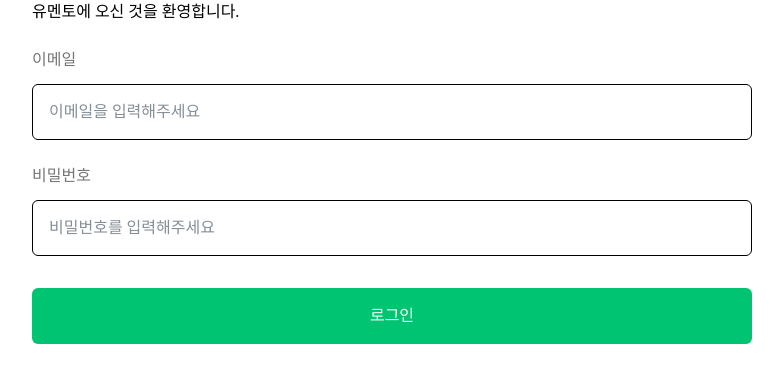
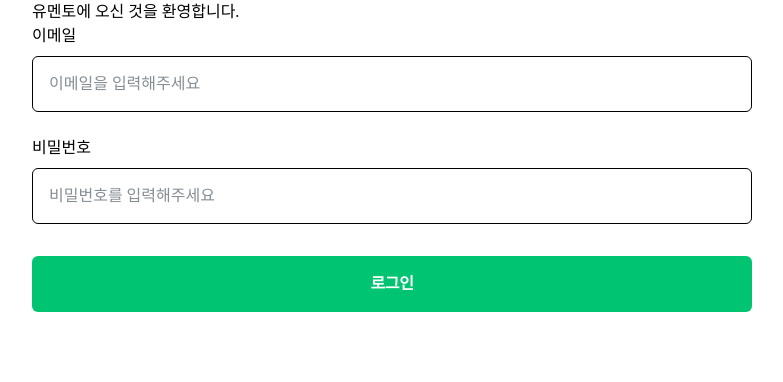
Before and after one commit to YouHakOn/Frontend, a Next.js app: page / in a window 1280 px wide. Shown: the top 382 px of the page, without its empty margins (248-1031 px from the left). Built offline with nearby package versions, Linux system fonts and the light colour scheme.

Commit message:
feat: combined react-hook-form and radix form
- combined RHF with Radix UI's Form
- Form is now RadixUI's Form.Root instead of RHF's FormProvider
- Commented out ShadcnUI's FormDescription

```diff
--- a/app/page.tsx
+++ b/app/page.tsx
@@ -4,7 +4,7 @@
 export default function Home() {
 	return (
 		<div className='max-w-3xl flex flex-col items-center mx-auto'>
-			<head></head>
+			{/* <head></head> */}
 			<main className='grid grid-cols-4 xs:grid-cols-8 gap-x-4 px-6'>
 				<SignIn />
 			</main>
--- a/package.json
+++ b/package.json
@@ -10,15 +10,14 @@
 		"lint": "next lint"
 	},
 	"dependencies": {
-		"@radix-ui/react-select": "^2.2.5",
-		"@radix-ui/react-slot": "^1.2.3",
+		"@hookform/resolvers": "^5.1.1",
 		"@tanstack/react-query": "^5.75.7",
 		"next": "^15.3.2",
 		"radix-ui": "^1.4.2",
 		"react": "^19.1.0",
 		"react-dom": "^19.1.0",
 		"react-hook-form": "^7.56.3",
-		"zod": "^3.24.4",
+		"zod": "^3.25.67",
 		"zustand": "^5.0.4"
 	},
 	"devDependencies": {
--- a/src/features/auth/ui/SignIn/SignInForm.tsx
+++ b/src/features/auth/ui/SignIn/SignInForm.tsx
@@ -1,44 +1,83 @@
 'use client'
 
-import { Form } from "radix-ui"
-import { useForm, FieldValues } from "react-hook-form"
+import {
+  Form,
+  FormControl,
+  FormField,
+  FormItem,
+  FormLabel,
+  FormMessage,
+  FormSubmit
+} from '@shared/ui/form'
+import { useForm, FieldValues, FormProvider } from 'react-hook-form'
 import { Input } from '@shared/ui/input/input'
-import { FormField } from "@shared/ui/formField"
+// import { FormField } from "@shared/ui/formField"
 import * as React from 'react'
-
+import { z } from 'zod/v4'
+import { zodResolver } from '@hookform/resolvers/zod'
+import { Button } from '@shared/ui/button'
 
 function SignInForm() {
-    const method = useForm()
-    const { handleSubmit, control } = method;
+  const formSchema = z.object({
+    email: z.email({ error: '정확한 이메일을 입력해주세요.' }),
+    password: z
+      .string()
+      .min(1, { message: '비밀번호를 입력해주세요.' })
+      .max(15, { message: '비밀번호는 15자 이하로 입력해주세요.' })
+  })
+  const form = useForm<z.infer<typeof formSchema>>({
+    resolver: zodResolver(formSchema),
+    defaultValues: {
+      email: '',
+      password: ''
+    }
+  })
+  const { handleSubmit, control } = form
 
-    const onSubmit = (data: FieldValues) => console.log(data);
+  const onSubmit = (data: FieldValues) => console.log(data)
 
-    return (
-        <Form.Root onSubmit={handleSubmit(onSubmit)}>
-            <FormField
-                control={control}
-                rules={{ required: true }}
-                name='email'
-                type='email'
-                label='이메일'
-                placeholder='이메일을 입력해주세요'>
-            </FormField>
-            <FormField
-                control={control}
-                rules={{ required: true }}
-                name='password'
-                type='password'
-                label='비밀번호'
-                placeholder='비밀번호를 입력해주세요'>
-            </FormField>
-            <Form.Submit asChild className='outline-none mt-[32px]'>
+  return (
+    <FormProvider {...form}>
+      <Form onSubmit={handleSubmit(onSubmit)} className="space-y-6">
+        <FormField
+          control={form.control}
+          name="email"
+          render={({ field }) => (
+            <FormItem>
+              <FormLabel>이메일</FormLabel>
+              <FormControl>
+                <Input placeholder="이메일을 입력해주세요" {...field} />
+              </FormControl>
+              <FormMessage />
+            </FormItem>
+          )}
+        />
+        <FormField
+          control={form.control}
+          name="password"
+          render={({ field }) => (
+            <FormItem>
+              <FormLabel>비밀번호</FormLabel>
+              <FormControl>
                 <Input
-                    className='border-none w-[720px] bg-(--color-primary-50) text-[#FFFFFF] hover:bg-(--color-primary-60) focus:bg-(--color-primary-70) disabled:bg-(--color-gray-10)'
-                    value='로그인'
+                  type="password"
+                  placeholder="비밀번호를 입력해주세요"
+                  maxLength={15}
+                  {...field}
                 />
-            </Form.Submit>
-        </Form.Root>
-    )
+              </FormControl>
+              <FormMessage />
+            </FormItem>
+          )}
+        />
+        <FormSubmit asChild>
+          <Button variant="filled" className="w-full mt-2">
+            로그인
+          </Button>
+        </FormSubmit>
+      </Form>
+    </FormProvider>
+  )
 }
 
 export { SignInForm }
--- /dev/null
+++ b/src/shared/ui/form/form.tsx
@@ -0,0 +1,139 @@
+'use client'
+
+import * as React from 'react'
+import { Form as FormPrimitive, Label as LabelPrimitive } from 'radix-ui'
+import {
+  Controller,
+  FormProvider,
+  useFormContext,
+  useFormState,
+  type ControllerProps,
+  type FieldPath,
+  type FieldValues
+} from 'react-hook-form'
+
+import { cn } from '@shared/lib/utils'
+
+const Form = FormPrimitive.Root
+
+type FormFieldContextValue<
+  TFieldValues extends FieldValues = FieldValues,
+  TName extends FieldPath<TFieldValues> = FieldPath<TFieldValues>
+> = {
+  name: TName
+}
+
+const FormFieldContext = React.createContext<FormFieldContextValue>({} as FormFieldContextValue)
+
+const FormField = <
+  TFieldValues extends FieldValues = FieldValues,
+  TName extends FieldPath<TFieldValues> = FieldPath<TFieldValues>
+>({
+  ...props
+}: ControllerProps<TFieldValues, TName>) => {
+  return (
+    <FormFieldContext.Provider value={{ name: props.name }}>
+      <Controller {...props} />
+    </FormFieldContext.Provider>
+  )
+}
+
+const useFormField = () => {
+  const fieldContext = React.useContext(FormFieldContext)
+  const { getFieldState } = useFormContext()
+  const formState = useFormState({ name: fieldContext.name })
+  const fieldState = getFieldState(fieldContext.name, formState)
+
+  if (!fieldContext) {
+    throw new Error('useFormField should be used within <FormField>')
+  }
+
+  return {
+    name: fieldContext.name,
+    ...fieldState
+  }
+}
+
+function FormItem({
+  className,
+  ...props
+}: Omit<React.ComponentProps<typeof FormPrimitive.Field>, 'name'>) {
+  const { name } = useFormField()
+  return (
+    <FormPrimitive.Field
+      name={name}
+      data-slot="form-item"
+      className={cn('grid gap-2', className)}
+      {...props}
+    />
+  )
+}
+
+function FormLabel({ className, ...props }: React.ComponentProps<typeof FormPrimitive.Label>) {
+  const { error } = useFormField()
+
+  return (
+    <FormPrimitive.Label
+      data-slot="form-label"
+      data-error={!!error}
+      className={cn('data-[error=true]:text-error', className)}
+      {...props}
+    />
+  )
+}
+
+function FormControl({ ...props }: React.ComponentProps<typeof FormPrimitive.Control>) {
+  const { error } = useFormField()
+
+  return (
+    <FormPrimitive.Control asChild data-slot="form-control" aria-invalid={!!error} {...props} />
+  )
+}
+
+// function FormDescription({ className, ...props }: React.ComponentProps<"p">) {
+//   const { formDescriptionId } = useFormField()
+
+//   return (
+//     <p
+//       data-slot="form-description"
+//       id={formDescriptionId}
+//       className={cn("text-text-info text-sm", className)}
+//       {...props}
+//     />
+//   )
+// }
+
+function FormMessage({ className, ...props }: React.ComponentProps<typeof FormPrimitive.Message>) {
+  const { error } = useFormField()
+  const body = error ? String(error?.message ?? '') : props.children
+
+  if (!body) {
+    return null
+  }
+
+  return (
+    <FormPrimitive.Message
+      data-slot="form-message"
+      className={cn('text-error text-sm', className)}
+      {...props}
+    >
+      {body}
+    </FormPrimitive.Message>
+  )
+}
+
+function FormSubmit({ className, ...props }: FormPrimitive.FormSubmitProps) {
+  return <FormPrimitive.FormSubmit data-slot="form-submit" {...props} />
+}
+
+export {
+  useFormField,
+  Form,
+  FormItem,
+  FormLabel,
+  FormControl,
+  // FormDescription,
+  FormMessage,
+  FormField,
+  FormSubmit
+}
--- /dev/null
+++ b/src/shared/ui/form/index.ts
@@ -0,0 +1,23 @@
+import {
+  useFormField,
+  Form,
+  FormItem,
+  FormLabel,
+  FormControl,
+//   FormDescription,
+  FormMessage,
+  FormField,
+  FormSubmit
+} from './form'
+
+export {
+  useFormField,
+  Form,
+  FormItem,
+  FormLabel,
+  FormControl,
+//   FormDescription,
+  FormMessage,
+  FormField,
+  FormSubmit
+}
```
Also changed, not shown: 1 other file (tests, documents, lock files or other folders).
